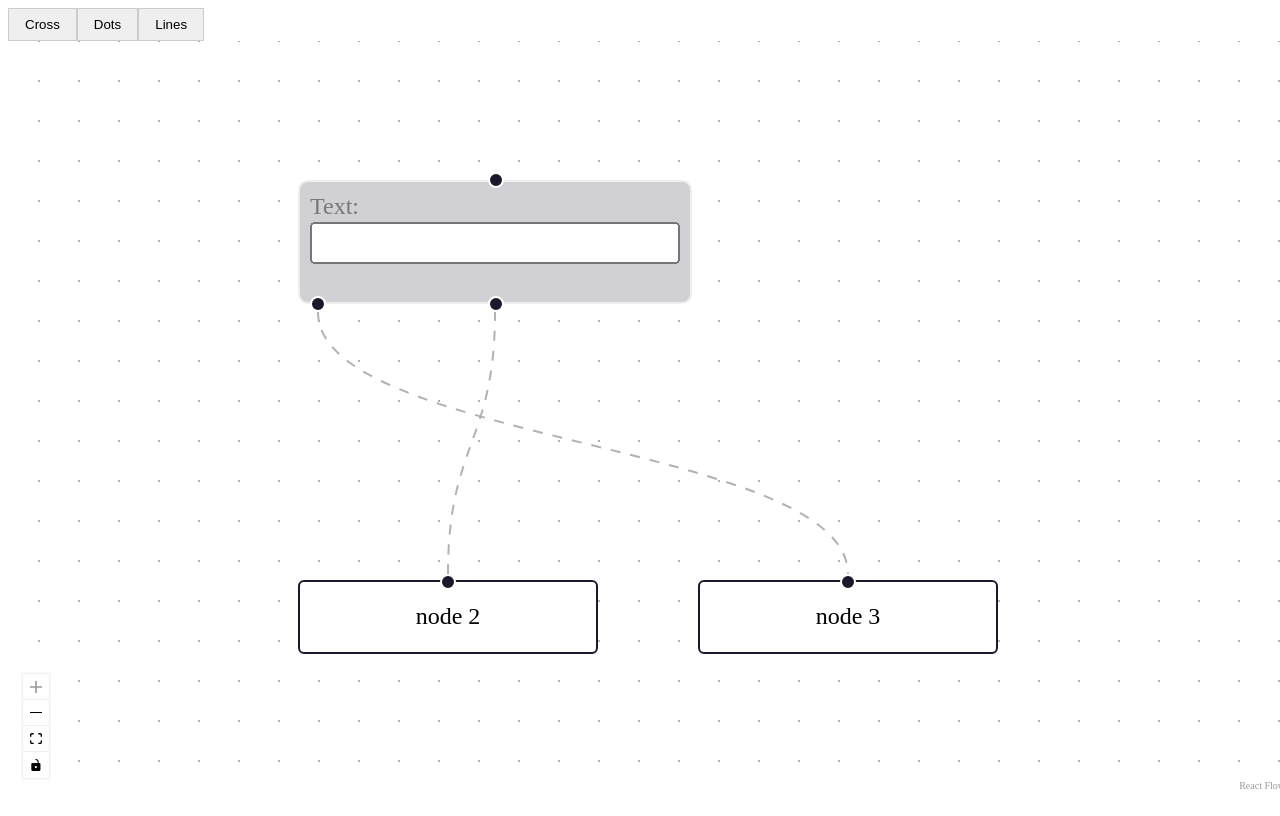
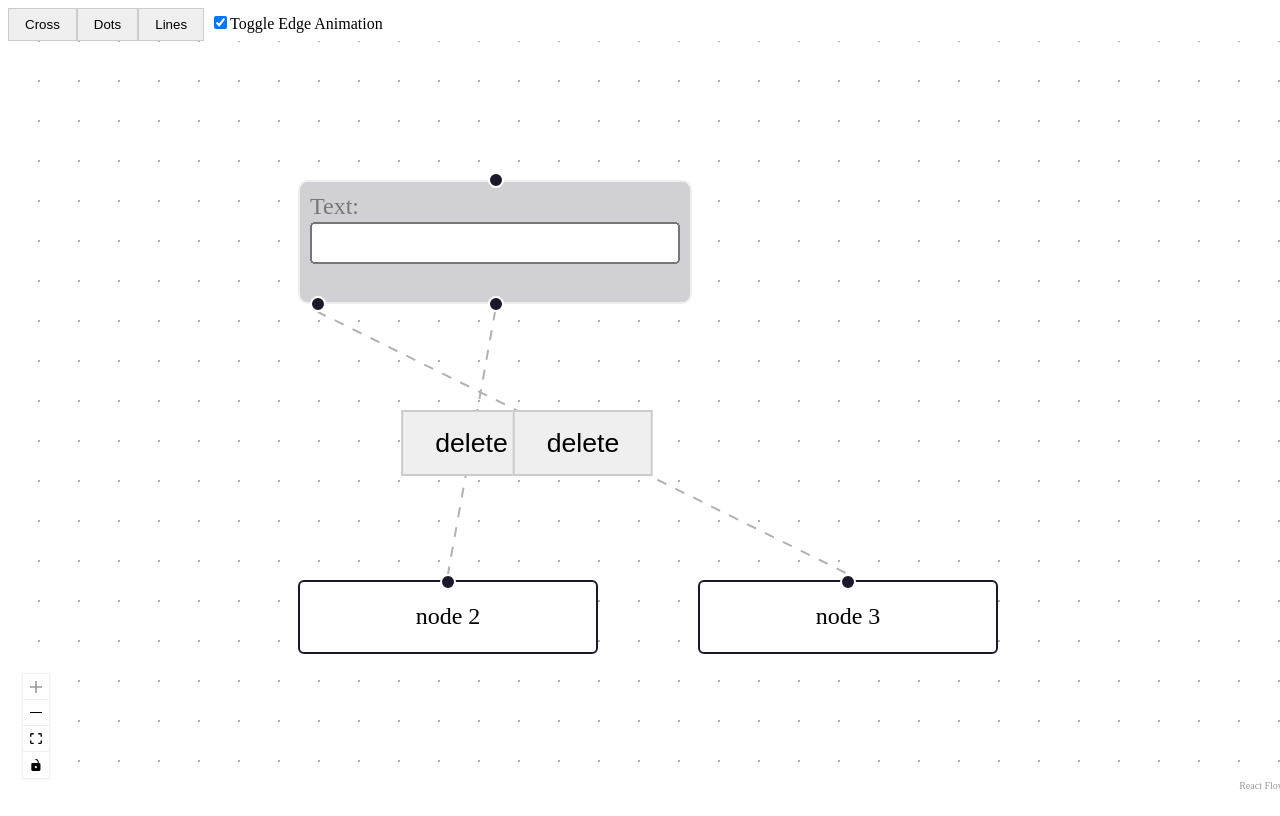
Before and after one commit to TusharMandani/React-Flow, a React (Create React App) app: page / in a window 1280 px wide. Built offline with nearby package versions, Linux system fonts and the light colour scheme.

Commit message:
Add custome edge functionality

```diff
--- a/public/index.html
+++ b/public/index.html
@@ -10,34 +10,14 @@
       content="Web site created using create-react-app"
     />
     <link rel="apple-touch-icon" href="%PUBLIC_URL%/logo192.png" />
-    <!--
-      manifest.json provides metadata used when your web app is installed on a
-      user's mobile device or desktop. See https://developers.google.com/web/fundamentals/web-app-manifest/
-    -->
+
     <link rel="manifest" href="%PUBLIC_URL%/manifest.json" />
-    <!--
-      Notice the use of %PUBLIC_URL% in the tags above.
-      It will be replaced with the URL of the `public` folder during the build.
-      Only files inside the `public` folder can be referenced from the HTML.
 
-      Unlike "/favicon.ico" or "favicon.ico", "%PUBLIC_URL%/favicon.ico" will
-      work correctly both with client-side routing and a non-root public URL.
-      Learn how to configure a non-root public URL by running `npm run build`.
-    -->
-    <title>React App</title>
+    <title>React Flow</title>
   </head>
   <body>
     <noscript>You need to enable JavaScript to run this app.</noscript>
     <div id="root"></div>
-    <!--
-      This HTML file is a template.
-      If you open it directly in the browser, you will see an empty page.
 
-      You can add webfonts, meta tags, or analytics to this file.
-      The build step will place the bundled scripts into the <body> tag.
-
-      To begin the development, run `npm start` or `yarn start`.
-      To create a production bundle, use `npm run build` or `yarn build`.
-    -->
   </body>
 </html>
--- a/src/App.css
+++ b/src/App.css
@@ -12,3 +12,56 @@
   button:hover {
     background-color: #dcdcdc; /* Slightly darker grey on hover */
   }
+
+  /* CSS for Slider Button */
+.slider-container {
+  position: fixed;
+  right: 20px;
+  top: 20px; /* Changed from bottom to top */
+  z-index: 1000; /* Ensures the slider is above other elements */
+}
+
+.switch {
+  position: relative;
+  display: inline-block;
+  width: 50px;
+  height: 24px;
+}
+
+.switch input {
+  opacity: 0;
+  width: 0;
+  height: 0;
+}
+
+.slider {
+  position: absolute;
+  cursor: pointer;
+  top: 0;
+  left: 0;
+  right: 0;
+  bottom: 0;
+  background-color: #ccc;
+  transition: 0.4s;
+  border-radius: 24px;
+}
+
+.slider:before {
+  position: absolute;
+  content: "";
+  height: 18px;
+  width: 18px;
+  left: 4px;
+  bottom: 3px;
+  background-color: white;
+  transition: 0.4s;
+  border-radius: 50%;
+}
+
+input:checked + .slider {
+  background-color: #4caf50;
+}
+
+input:checked + .slider:before {
+  transform: translateX(26px);
+}
--- a/src/App.js
+++ b/src/App.js
@@ -10,6 +10,7 @@ import {
 } from "@xyflow/react";
 import "@xyflow/react/dist/style.css";
 import CustomeNode from "./components/CustomeNode/CustomeNode";
+import CustomEdge from "./components/CustomeEdge/CustomeEdge";
 
 const initialNodes = [
   {
@@ -34,41 +35,19 @@ const initialNodes = [
   },
 ];
 
-
 const initialEdges = [
-  { id: 'edge-1', source: 'node-1', sourceHandle: 'a', target: 'node-2', animated: true },
-  { id: 'edge-2', source: 'node-1', sourceHandle: 'b', target: 'node-3', animated: true },
+  { id: 'edge-1', source: 'node-1', type: 'custom-edge', sourceHandle: 'a', target: 'node-2', animated: true },
+  { id: 'edge-2', source: 'node-1', type: 'custom-edge', sourceHandle: 'b', target: 'node-3', animated: true },
 ];
 
-// const initialEdges = [
-//   {
-//     id: "1-2",
-//     source: "1",
-//     target: "2",
-//     label: "Software Developer",
-//     type: "step",
-//   },
-// ];
-
-// const initialNodes = [
-//   {
-//     id: "1",
-//     position: { x: 0, y: 0 },
-//     data: { label: "Tushar" },
-//   },
-//   {
-//     id: "2",
-//     position: { x: 100, y: 100 },
-//     data: { label: "Mandani" },
-//   },
-// ];
-
 const nodeTypes = { textUpdater: CustomeNode };
+const edgeTypes = { 'custom-edge': CustomEdge };
 
 function App() {
   const [variant, setVariant] = useState("dots");
   const [nodes, setNodes] = useState(initialNodes);
   const [edges, setEdges] = useState(initialEdges);
+  const [animationEnabled, setAnimationEnabled] = useState(true); // State for animation
 
   const onNodesChange = useCallback(
     (changes) => setNodes((nds) => applyNodeChanges(changes, nds)),
@@ -81,10 +60,23 @@ function App() {
   );
 
   const onConnect = useCallback(
-    (params) => setEdges((eds) => addEdge(params, eds)),
-    []
+    (connection) => {
+      const edge = { ...connection, type: 'custom-edge', animated: animationEnabled };
+      setEdges((eds) => addEdge(edge, eds));
+    },
+    [animationEnabled]
   );
 
+  // Toggle animation on edges
+  const toggleEdgeAnimation = () => {
+    setAnimationEnabled((prev) => !prev);
+    setEdges((currentEdges) =>
+      currentEdges.map((edge) => ({
+        ...edge,
+        animated: !animationEnabled, // Toggle the animation state
+      }))
+    );
+  };
 
   return (
     <div style={{ height: "94vh", width: "100%", position: "relative" }}>
@@ -98,6 +90,15 @@ function App() {
         <button type="button" onClick={() => setVariant("lines")}>
           Lines
         </button>
+        <label>
+          <input
+            type="checkbox"
+            checked={animationEnabled}
+            onChange={toggleEdgeAnimation}
+            style={{ marginLeft: "10px" }}
+          />
+          Toggle Edge Animation
+        </label>
       </div>
       <ReactFlow
         nodes={nodes}
@@ -106,6 +107,7 @@ function App() {
         onEdgesChange={onEdgesChange}
         onConnect={onConnect}
         nodeTypes={nodeTypes}
+        edgeTypes={edgeTypes}
         fitView
       >
         <Background variant={variant} />
--- /dev/null
+++ b/src/components/CustomeEdge/CustomeEdge.js
@@ -0,0 +1,38 @@
+import React from 'react'
+import {
+    BaseEdge,
+    EdgeLabelRenderer,
+    getStraightPath,
+    useReactFlow,
+} from '@xyflow/react';
+
+export default function CustomEdge({ id, sourceX, sourceY, targetX, targetY }) {
+    const { setEdges } = useReactFlow();
+    const [edgePath, labelX, labelY] = getStraightPath({
+        sourceX,
+        sourceY,
+        targetX,
+        targetY,
+    });
+
+    return (
+        <>
+            <BaseEdge id={id} path={edgePath} />
+            <EdgeLabelRenderer>
+                <button
+                    style={{
+                        position: 'absolute',
+                        transform: `translate(-50%, -50%) translate(${labelX}px,${labelY}px)`,
+                        pointerEvents: 'all',
+                    }}
+                    className="nodrag nopan"
+                    onClick={() => {
+                        setEdges((es) => es.filter((e) => e.id !== id));
+                    }}
+                >
+                    delete
+                </button>
+            </EdgeLabelRenderer>
+        </>
+    );
+}
--- a/src/components/CustomeNode/CustomeNode.css
+++ b/src/components/CustomeNode/CustomeNode.css
@@ -1,3 +1,12 @@
 .text-updater-node{
-    background-color: #d1d1d5;
+  background-color: #d1d1d5;
+  height: 50px;
+  border: 1px solid #eee;
+  padding: 5px;
+  border-radius: 5px;
 }
+.text-updater-node label {
+    display: block;
+    color: #777;
+    font-size: 12px;
+  }
--- a/src/index.css
+++ b/src/index.css
@@ -2,16 +2,3 @@
   width: 100vw;
   height: 100vh;
 }
-.text-updater-node {
-  height: 50px;
-  border: 1px solid #eee;
-  padding: 5px;
-  border-radius: 5px;
-  background: white;
-}
-
-.text-updater-node label {
-  display: block;
-  color: #777;
-  font-size: 12px;
-}
```
Also changed, not shown: src/reportWebVitals.js (deleted, +0 -13 lines), src/setupTests.js (deleted, +0 -5 lines), public/robots.txt (deleted), src/components/CustomeEdge/CustomeEdge.css (added), 1 other file (tests, documents, lock files or other folders).
